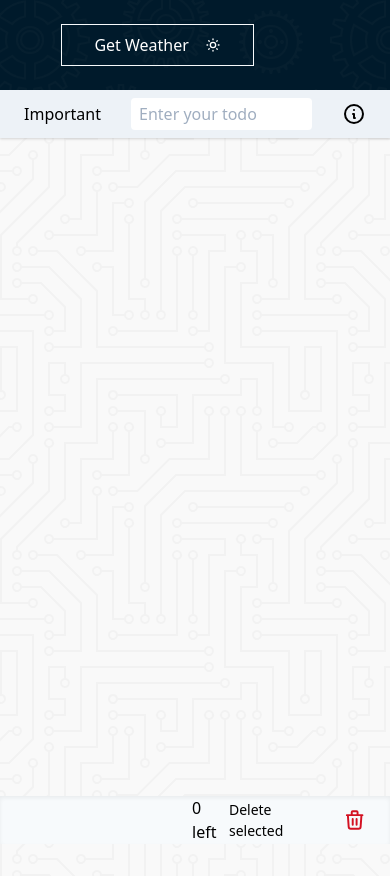
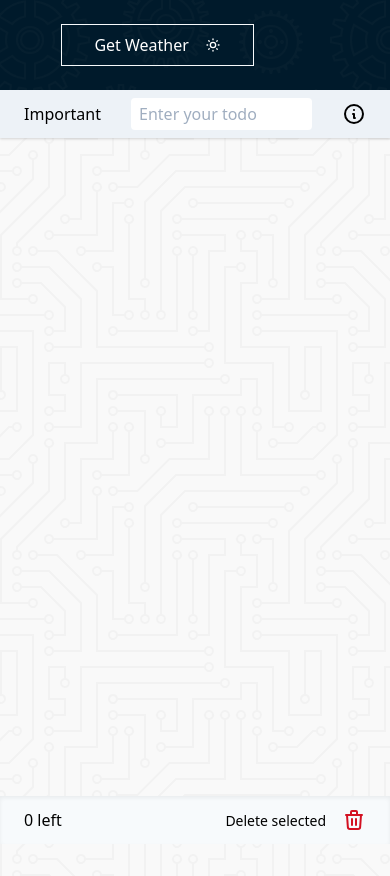
Before and after one commit to zamorai/react-todo, a React (Create React App) app: page / in a window 390 px wide. Shown: the top 876 px of the page. Built offline with nearby package versions, Linux system fonts and the light colour scheme.

Commit message:
footer is now responsive

```diff
--- a/src/components/todo/Footer.js
+++ b/src/components/todo/Footer.js
@@ -4,9 +4,9 @@ import '../../styles/footer.css';
 export default function Footer(props) {
 
   return (
-    <div className='fixed bottom-0 h-12 bg-gray-100 w-full lg:w-3/4 flex justify-between items-center shadow-inner'>
-      <div/>
-      <div className='ml-48'>
+    <div className='fixed bottom-0 h-12 bg-gray-100 w-full lg:w-3/4 flex justify-between lg:justify-between items-center shadow-inner'>
+      <div className='display-none lg:display-inline'></div>
+      <div className='mr-auto ml-6 lg:ml-48 lg:mr-0'>
       {props.todo.length} left
       </div>
       <div className='flex items-center'>
```
